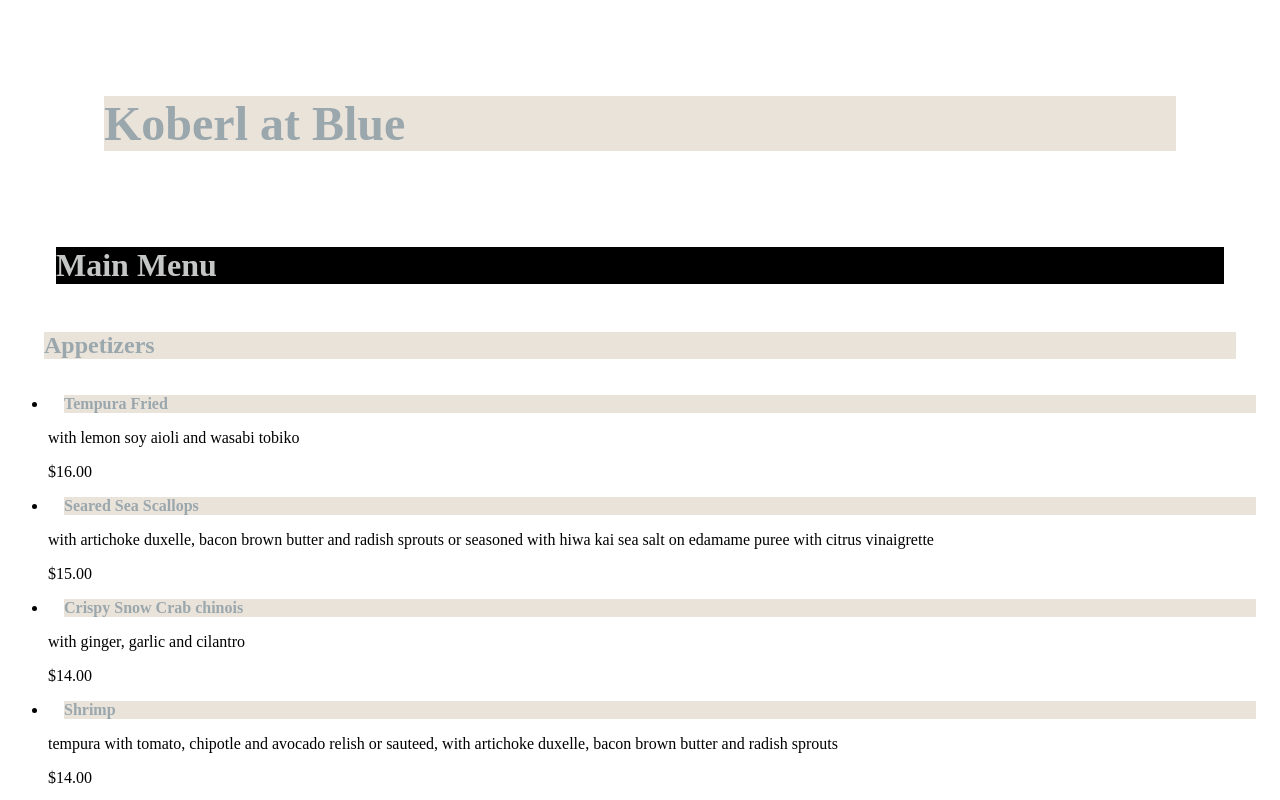
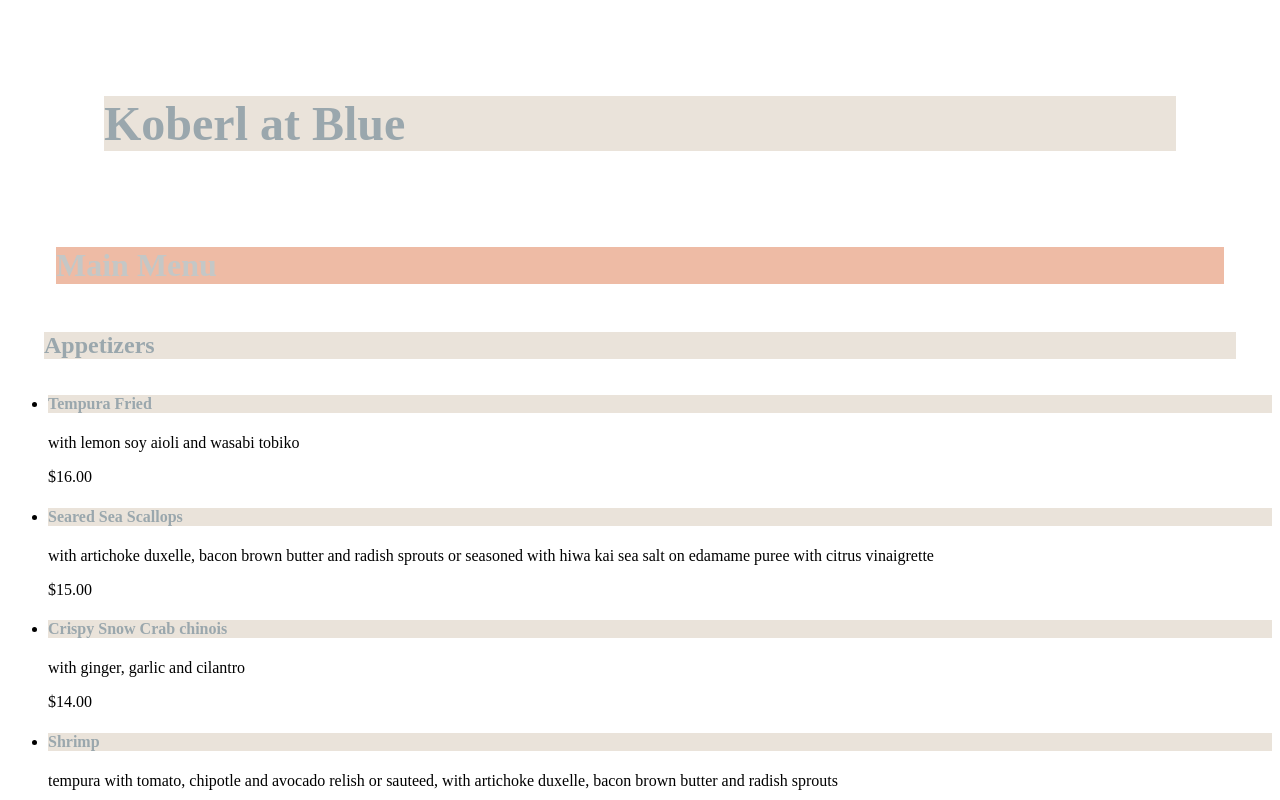
Before and after one commit to carolineturnbull/carolineturnbull.github.io, a plain HTML site: page grc338/restaurantmenucss/index.html in a window 1280 px wide. Shown: the top 800 px of the page. Drawn offline with Linux system fonts and the light colour scheme.

Commit message:
Update style.css

```diff
--- a/grc338/restaurantmenucss/style.css
+++ b/grc338/restaurantmenucss/style.css
@@ -14,7 +14,7 @@
         font-size: 2em;
         margin: 1.5em 1.5em 1.5em 1.5em;
         font-family: serif, 'Utopia';
-        background-color: rgb(0,0,0)
+        background-color: rgb(238,187,165)
         }
  h3{
         color: rgb(154,167,173);
@@ -26,7 +26,6 @@
  h4{
         color: rgb(154,167,173);
         font-size: 1em;
-        margin: 1em 1em 1em 1em;
         font-family: serif, 'Utopia';
         background-color: rgb(234,227,218)
         }
```
